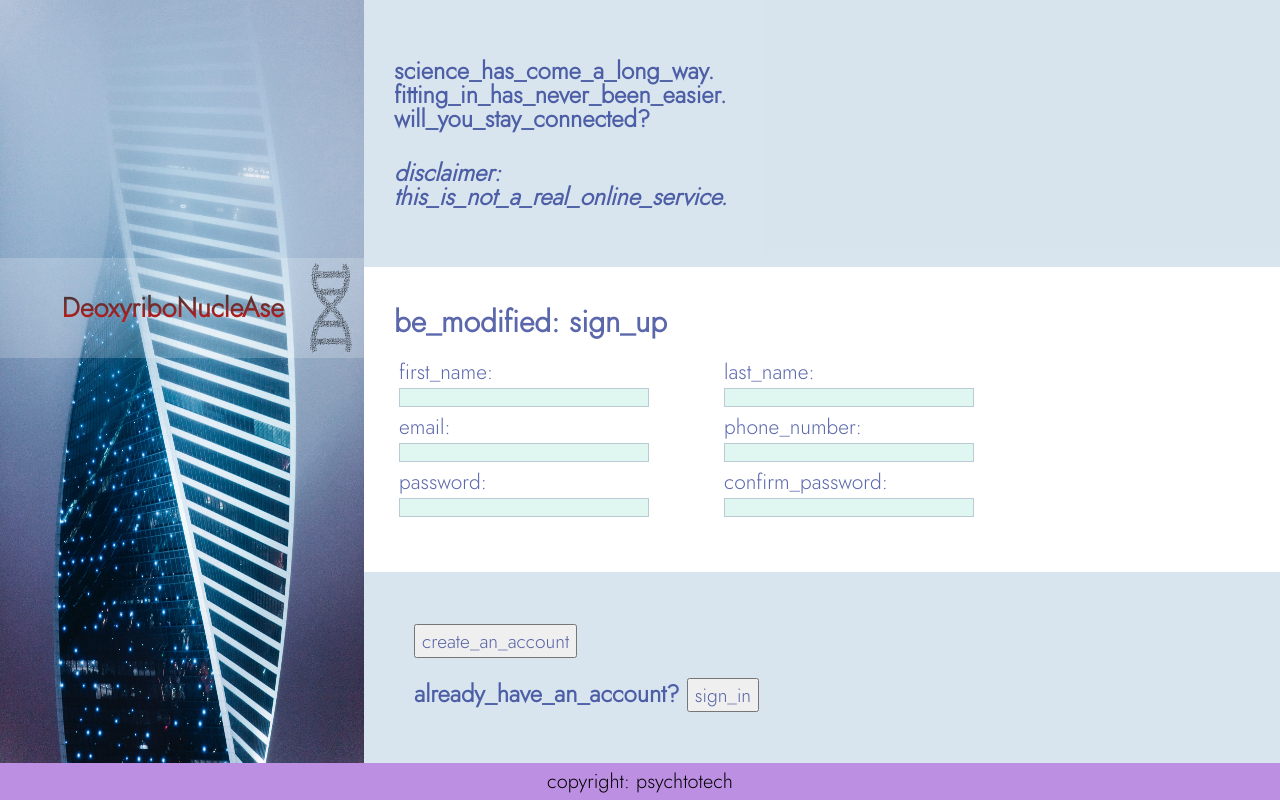
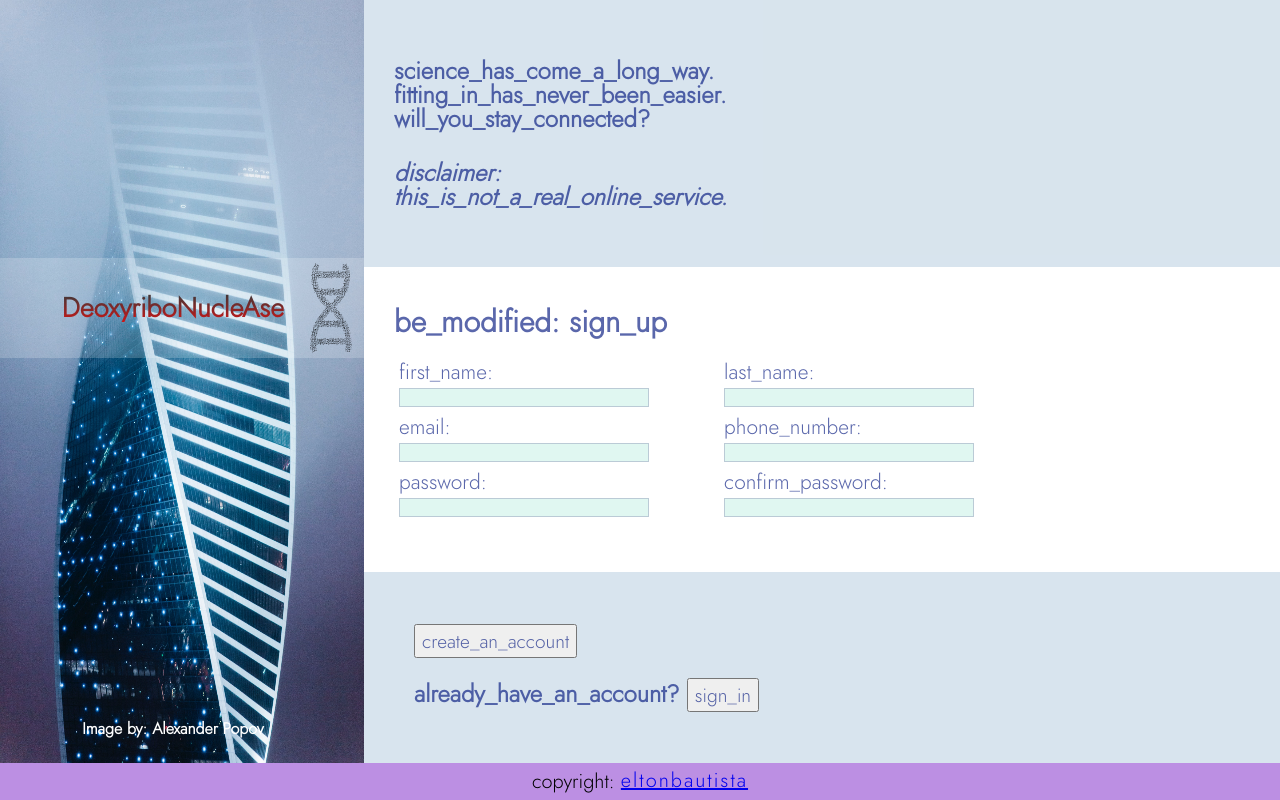
Before and after one commit to eltonbautista/odin-sign-up-form, a plain HTML site: page index.html in a window 1280 px wide. Drawn offline with Linux system fonts and the light colour scheme.

Commit message:
just added image credit as well as link to my profile. noticed JS istoo repetitive, will change at a later date

```diff
--- a/index.html
+++ b/index.html
@@ -23,6 +23,7 @@
             <div class="dna"></div>
             <p class="dna-text">DeoxyriboNucleAse</p>
             <img src="helix.png" alt="dna helix" class="helix">
+            <span class="credit">Image by: Alexander Popov</span>
         </div>
         <div class="form-body">
 
@@ -74,7 +75,7 @@
         </div>
     </div>
 
-    <footer>copyright: psychtotech</footer>
+    <footer>copyright:&nbsp <a href="https://github.com/eltonbautista/odin-sign-up-form"> eltonbautista</a></footer>
 
 </body>
 </html>
--- a/style.css
+++ b/style.css
@@ -62,6 +62,19 @@ footer {
 	min-height: 4.6vh;
 	min-width: calc(1000px);
 }
+
+a {
+	text-decoration: underline;
+	font-size: 1em;
+	letter-spacing: 2px;
+	padding-bottom: 1px;
+}
+
+a:hover {
+	color: #fffafa8c;
+	font-weight: 900;
+}
+
 .body-container {
     display: flex;
 	height: 95.4vh;
@@ -87,7 +100,14 @@ footer {
 	font-weight: 900;
 	display: inline;
 }
-
+.genetic-container .credit {
+	position: absolute;
+	top: 95.5%;
+ 	left: 47.5%;
+	transform: translate(-50%, -50%);
+	color: white;
+	font-weight: 900;
+}
 .genetic-container .helix {
 	position: absolute;
 	top: 40.4%;
```
